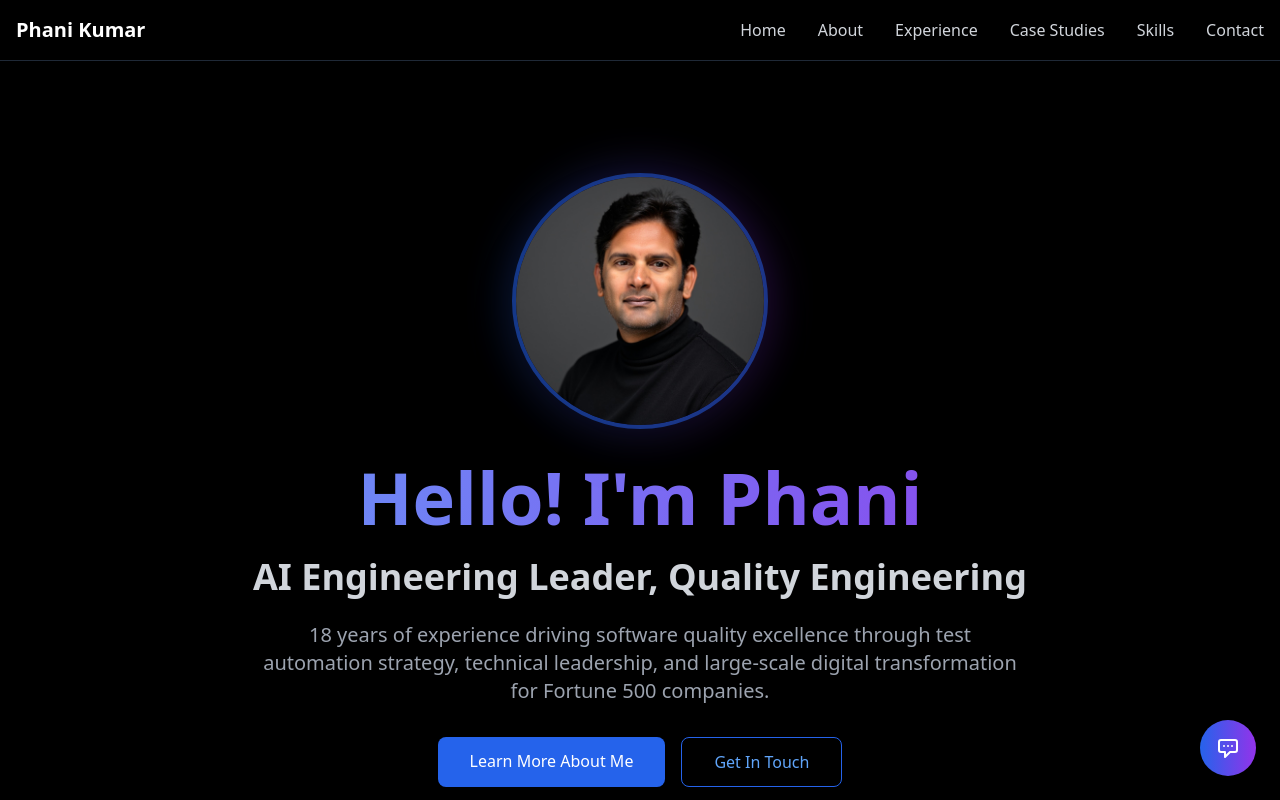
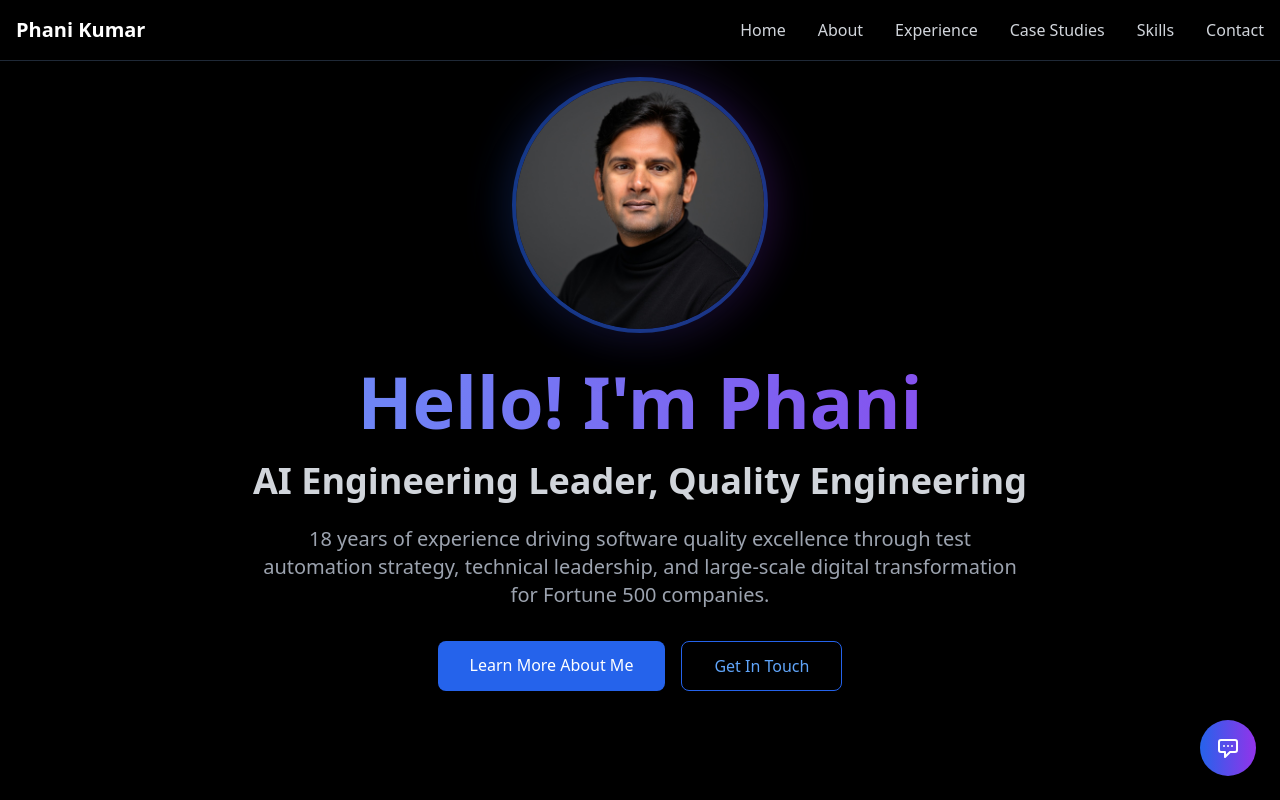
Before and after one commit to Phani-Dharmapuri/phani-portfolio, a Next.js app: page / in a window 1280 px wide. Shown: the top 800 px of the page. Built offline with nearby package versions, Linux system fonts and the light colour scheme.

Commit message:
adjusted Home page

```diff
--- a/app/page.tsx
+++ b/app/page.tsx
@@ -5,7 +5,7 @@
   return (
     <div className="relative z-10">
       {/* Hero Section */}
-      <section className="min-h-screen flex items-center justify-center px-4">
+      <section className="min-h-screen flex items-center justify-center px-4 -mt-24">
         <div className="container mx-auto text-center">
           {/* Professional Photo */}
           <div className="mb-8 flex justify-center">
```
